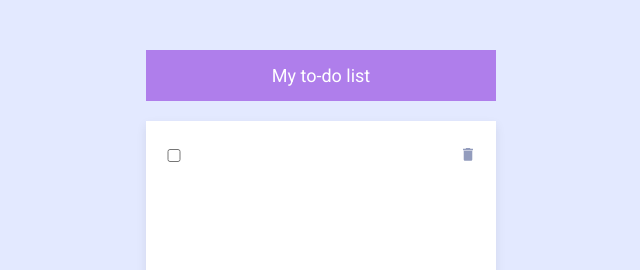
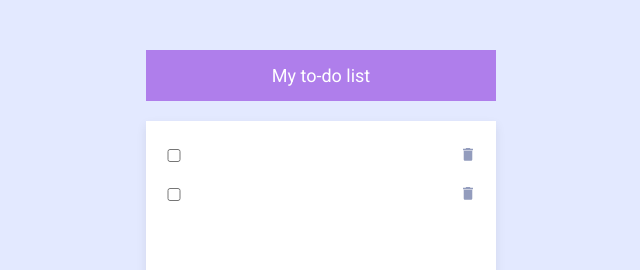
Before and after one commit to GeorgeSalu/angular2, an Angular app in the folder app-todo/: page / in a window 1280 px wide. Shown: the top 270 px of the page, without its empty margins (319-959 px from the left). Built offline with nearby package versions, Linux system fonts and the light colour scheme.

Commit message:
montando html e css do componente todo-list

```diff
--- a/app-todo/src/app/modules/home/components/todo-list/todo-list.component.html
+++ b/app-todo/src/app/modules/home/components/todo-list/todo-list.component.html
@@ -8,6 +8,14 @@
         <img src="assets/icons/icon-trash.svg">
       </button>
     </li>
+    <li>
+      <input type="checkbox">
+      <input type="text" class="checked">
+
+      <button>
+        <img src="assets/icons/icon-trash.svg">
+      </button>
+    </li>
   </ul>
 </section>
 
```
